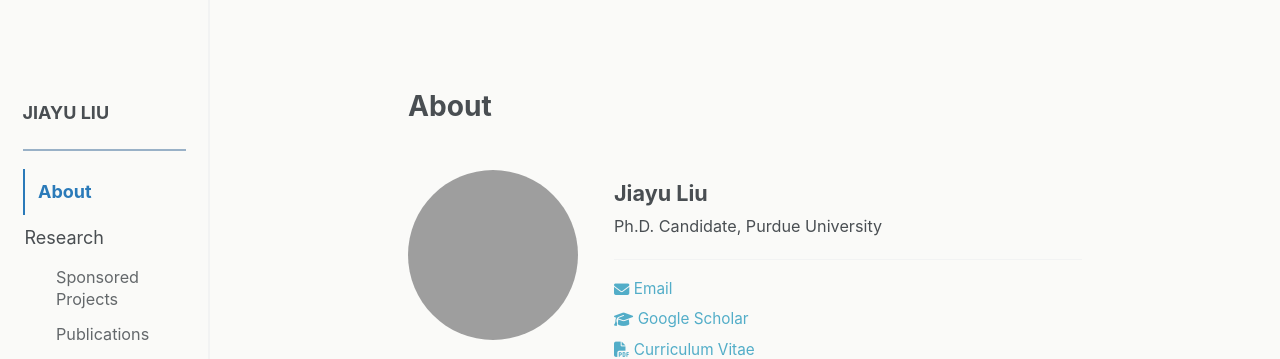
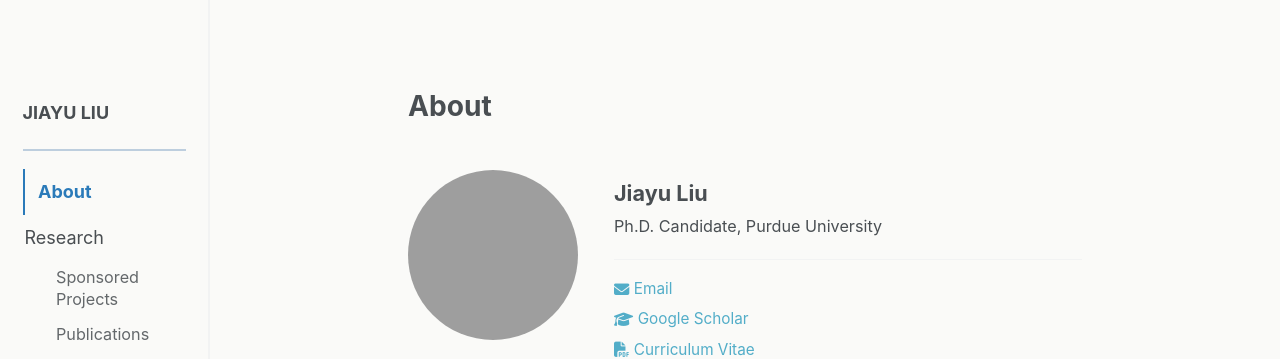
Before and after one commit to liu3309/liu3309.github.io, a Jekyll site: the page built from index.md, in a window 1280 px wide. Shown: the top 359 px of the page. Built offline with Jekyll 4.4.1, drawn with Linux system fonts in a browser that asks for light colours; a script that is not in the unit is left out.

Commit message:
Change border color from #99b1c7 to #bdcede

```diff
--- a/assets/css/main.scss
+++ b/assets/css/main.scss
@@ -75,7 +75,7 @@
   width: 100%;
   height: 0;
   margin: 0.75rem 0 1rem;
-  border-top: 2px solid #99b1c7;
+  border-top: 2px solid #bdcede;
 }
 
 @media screen and (min-width: 1200px) {
@@ -1257,7 +1257,7 @@ body {
 .masthead hr,
 .sidebar hr {
   border: 0 !important;
-  border-top: 2px solid #99b1c7 !important;
+  border-top: 2px solid #bdcede !important;
   opacity: 1 !important;
 }
 
@@ -2113,7 +2113,7 @@ h2#conference-activities::after,
     margin: 0.35rem 0 0.65rem !important;
 
     border: 0 !important;
-    border-top: 2px solid #99b1c7 !important;
+    border-top: 2px solid #bdcede !important;
   }
 
   .left-nav__item:not(.left-nav__item--title) > a,
@@ -2203,7 +2203,7 @@ h2#conference-activities::after,
     backdrop-filter: blur(8px) !important;
     -webkit-backdrop-filter: blur(8px) !important;
 
-    border-bottom: 1.5px solid #7a8591 !important;
+    border-bottom: 1px solid var(--global-border-color) !important;
     box-shadow: none !important;
   }
 
```
